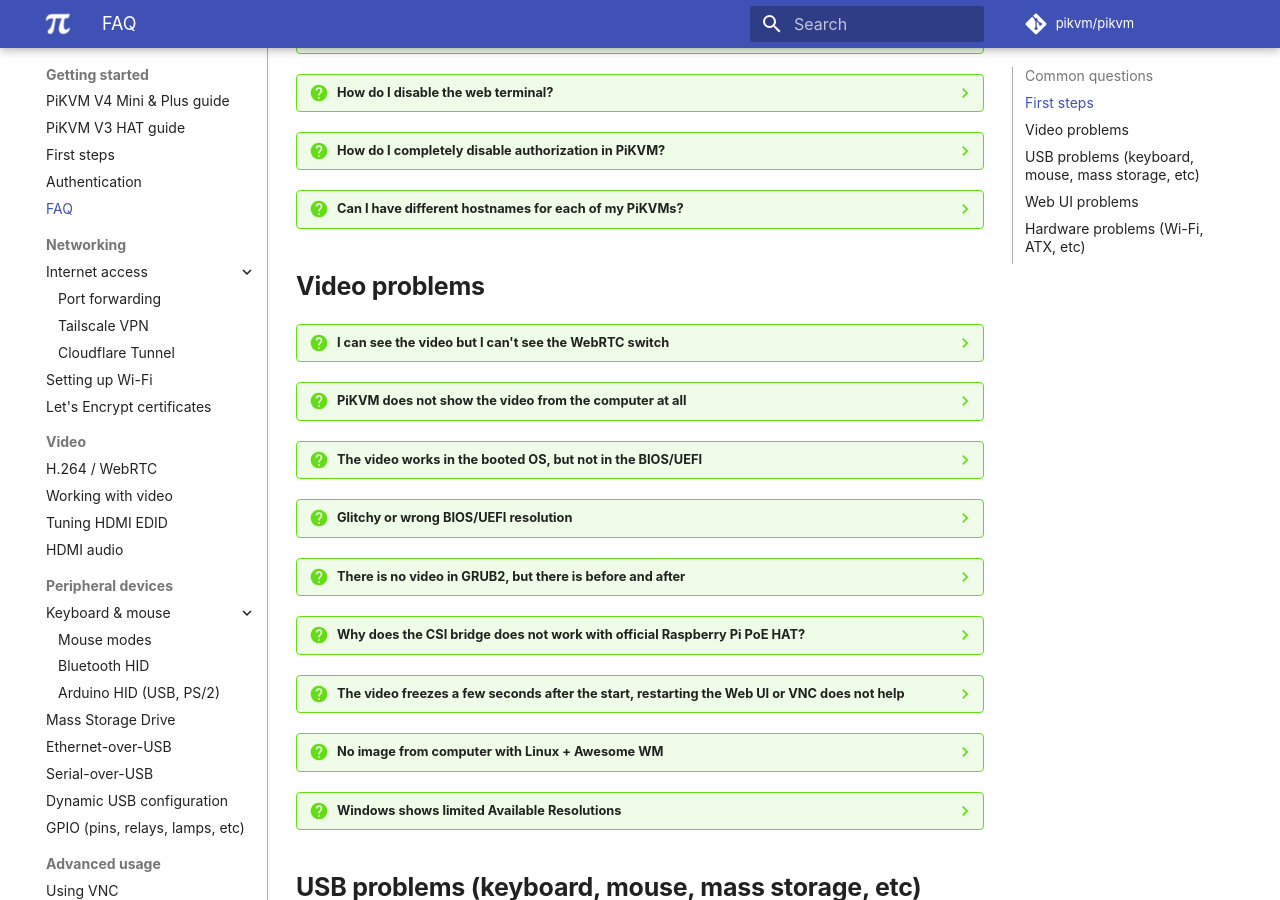
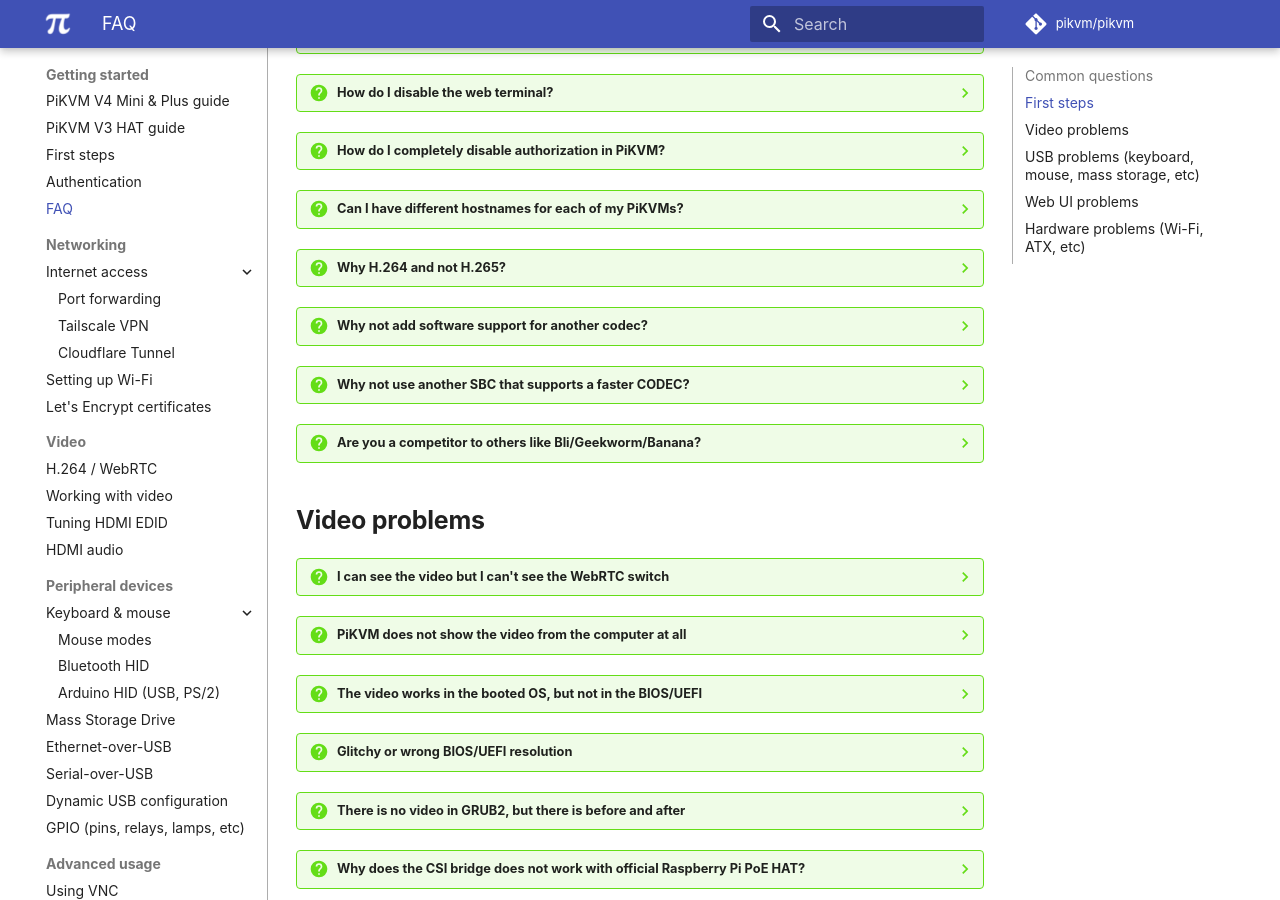
Before and after one commit to pikvm/pikvm, an MkDocs documentation site: the page built from docs/faq.md, in a window 1280 px wide and 900 px high, scrolled down 2387 px. Built offline with MkDocs 1.6.1 and Material for MkDocs 9.7.7, drawn with Linux system fonts in a browser that asks for light colours; some web fonts are replaced; comment, search, counter and statistics services are not loaded.

Commit message:
Update faq.md
Added more faq enties

```diff
--- a/docs/faq.md
+++ b/docs/faq.md
@@ -351,6 +351,21 @@
     * Optional: edit `/etc/kvmd/meta.yaml` to alter the displayed hostname in the web UI.
     * Run `ro` and `reboot`.
 
+??? question "Why H.264 and not H.265?"
+    H.264 is free to use without any restrictions and nativaly supported on the hardware.
+    H.265 while free to a point, has licenses costs and has restrictions and is likely not going to be supported from RPi Foundations
+
+??? question "Why not add software support for another codec?"
+    Encoding is a heavy process and will add significant latency, its best to have hardware support to avoid additional latency.
+
+??? question "Why not use another SBC that supports a faster CODEC?"
+    All of these cheap arm's have a couple of common problems:
+        Poor software support from the manufactures/developers
+        Much smaller community than the RPi and are less likely to go bankrupt
+
+??? question "Are you a competitor to others like Bli/Geekworm/Banana?"
+    No, we are the original, in fact most of them could not exist without the PiKVM software"
+
 
 ## Video problems
 
```
